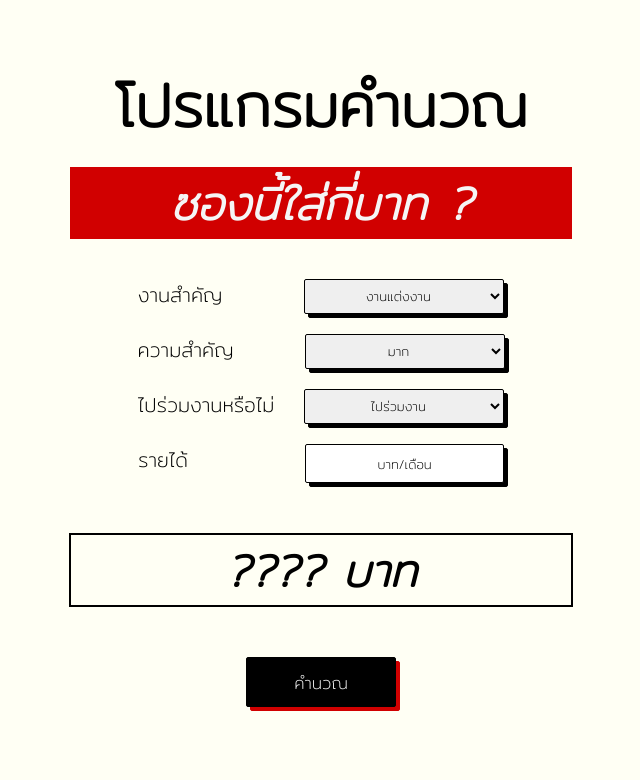
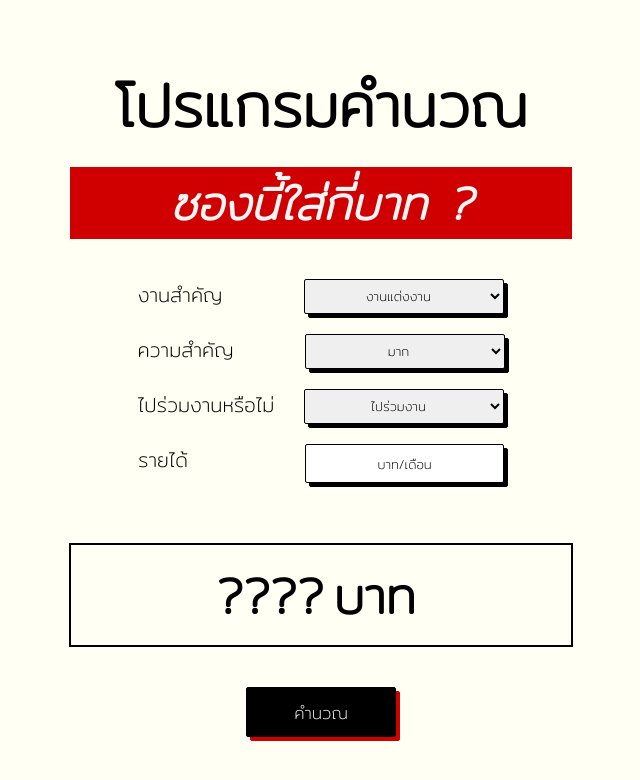
Before and after one commit to ParinchatJ/sai-song-program, a plain HTML site: page index.html in a window 1280 px wide. Shown: the whole page, without its empty margins (319-959 px from the left). Drawn offline with Linux system fonts and the light colour scheme.

Commit message:
add style finish

```diff
--- a/index.css
+++ b/index.css
@@ -98,15 +98,19 @@ form {
     flex-direction: column;
 }
 
-#preResult {
-    margin-bottom: 50px;
-    font-size: 45px;
-    font-style: oblique;
-    text-align: center;
+.con-result {
+    display: flex;
+    justify-content: center;
+    align-items: center;
+    margin: 40px 50px;
+    border: 2px solid black;
+    height: 100px;
+    width: 500px;
+}
 
-    border: 2px solid black;
-    height: 70px;
-    width: 500px;
+#preResult, #preResultBaht {
+    font-size: 50px;
+    margin-right: 10px;
 }
 
 #clickToResult {
--- a/index.html
+++ b/index.html
@@ -52,7 +52,10 @@
       </form>
 
       <div class="result">
-        <h1 id="preResult">???? บาท</h1>
+        <div class="con-result">
+            <h1 id="preResult">????</h1>
+            <h1 id="preResultBaht">บาท</h1>
+        </div>
         <button id="clickToResult">คำนวณ</button>
       </div>
     </div>
```
